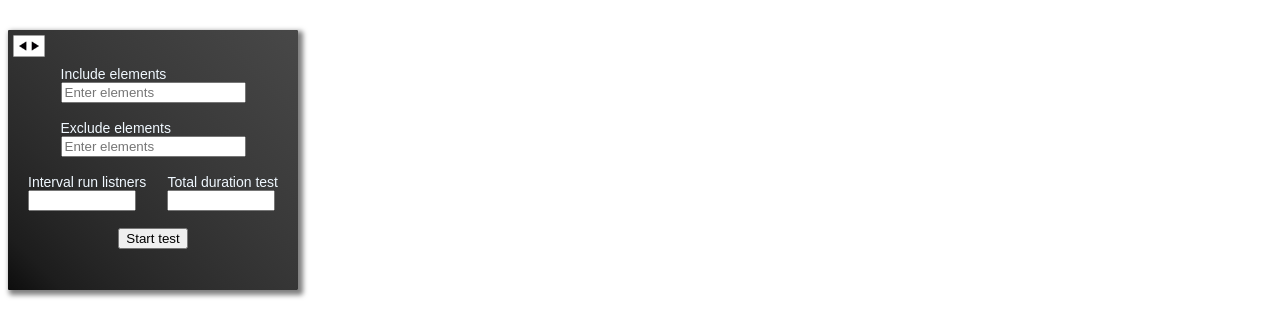
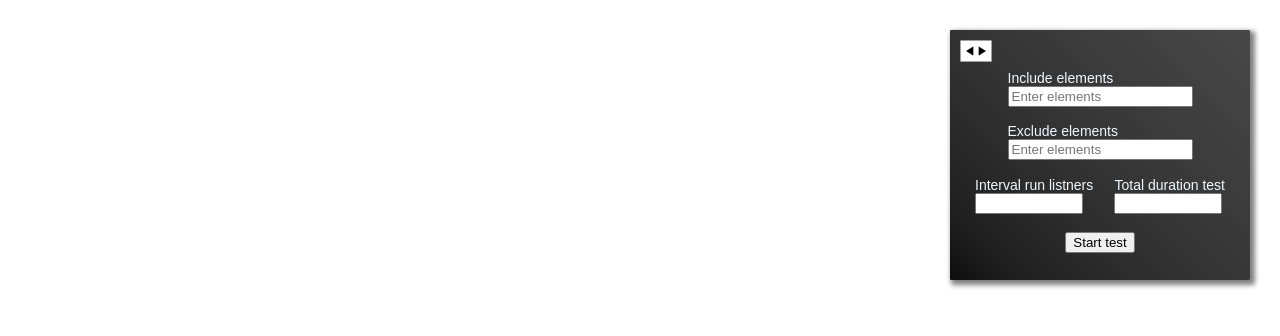
Before and after one commit to Mexamos/test-interface-imitator, a website: page test-html.html in a window 1280 px wide. Drawn offline with Linux system fonts and the light colour scheme.

Commit message:
Edit plugin structure

```diff
--- a/index.js
+++ b/index.js
@@ -1,39 +1,39 @@
 ;(function(){
 
+    class TestInterfaceImitator {
 
-    let initRenderPlugin = function() {
+        constructor(name) {
+            this.name = name;
+        }
 
+        init() {
             let head = document.head
             let body = document.body
 
-
-        let plugin_wrapper = document.createElement('div')
-        plugin_wrapper.id = 'test-interface-imitator-wrapeer'
-
-        body.appendChild(plugin_wrapper)
-
+            this.plugin_wrapper = document.createElement('div')
+            this.plugin_wrapper.id = 'test-interface-imitator-wrapeer'
+            this.plugin_wrapper.classList.add('tii-right-position')
+            body.appendChild(this.plugin_wrapper)
 
             // create header
             let img_toggle_position = document.createElement('img')
             img_toggle_position.src = './images/scroll-vertical-arrows.png'
             img_toggle_position.id = 'tii-img-toggle-position'
-        let image_toggle_position_wrapper = document.createElement('div')
-        image_toggle_position_wrapper.classList.add('tii-img-toggle-position-wrapper')
-
-        image_toggle_position_wrapper.appendChild(img_toggle_position)
+            this.image_toggle_position_wrapper = document.createElement('div')
+            this.image_toggle_position_wrapper.classList.add('tii-img-toggle-position-wrapper')
+            this.image_toggle_position_wrapper.appendChild(img_toggle_position)
 
             let header_wrapper = document.createElement('div')
             header_wrapper.classList.add('tii-header')
-        plugin_wrapper.appendChild(header_wrapper)
-
-        header_wrapper.appendChild(image_toggle_position_wrapper)
+            this.plugin_wrapper.appendChild(header_wrapper)
+            header_wrapper.appendChild(this.image_toggle_position_wrapper)
 
 
 
             // create body
             let body_wrapper = document.createElement('div')
             body_wrapper.classList.add('tii-body-wrapper')
-        plugin_wrapper.appendChild(body_wrapper)
+            this.plugin_wrapper.appendChild(body_wrapper)
 
             // create include input
             let include_input_wrapper = document.createElement('div')
@@ -95,7 +95,7 @@
             // create button start test
             let button_wrapper = document.createElement('div')
             button_wrapper.classList.add('tii-button-wrapper')
-        body_wrapper.appendChild(button_wrapper)
+            this.plugin_wrapper.appendChild(button_wrapper)
             let button_start = document.createElement('button')
             button_start.classList.add('tii-button')
             button_start.innerHTML = 'Start test'
@@ -109,11 +109,25 @@
 
 
             head.appendChild(style_tag)
+        }
+
+        addListners() {
+            this.image_toggle_position_wrapper.addEventListener('click', function() {
+                if(this.plugin_wrapper.classList[0] === 'tii-right-position') {
+                    this.plugin_wrapper.classList.remove('tii-right-position')
+                    this.plugin_wrapper.classList.add('tii-left-position')
+                }
+                else if(this.plugin_wrapper.classList[0] === 'tii-left-position') {
+                    this.plugin_wrapper.classList.add('tii-right-position')
+                    this.plugin_wrapper.classList.remove('tii-left-position')
+                }
+            }.bind(this))
+        }
 
     }
 
-    initRenderPlugin()
-
-
+    let example = new TestInterfaceImitator()
+    example.init()
+    example.addListners()
 
 }())
--- a/style.css
+++ b/style.css
@@ -1,9 +1,9 @@
 #test-interface-imitator-wrapeer {
     width: 280px;
-    height: 250px;
+    height: 230px;
     position: fixed;
     top: 30px;
-    padding: 5px;
+    padding: 10px;
     border-radius: 1px;
     background: linear-gradient(45deg, #0d0d0d, 30%, #484848);
     box-shadow: 3px 3px 5px 2px rgba(0, 0, 0, 0.5);
@@ -15,10 +15,10 @@
     display: block;
 }
 .tii-left-position {
-
+    left: 30px;
 }
 .tii-right-position {
-
+    right: 30px;
 }
 
 
@@ -49,7 +49,7 @@
     flex-direction: column;
     align-items: center;
     justify-content: space-around;
-    height: 200px;
+    height: 160px;
 }
 
 .tii-timers-wrapper {
@@ -72,3 +72,9 @@
 .tii-total-duration-input-wrapper input {
     width: 100px;
 }
+
+.tii-button-wrapper {
+    display: flex;
+    justify-content: center;
+    margin-top: 10px;
+}
```
Lines whose indentation alone changed are shown as unchanged.
